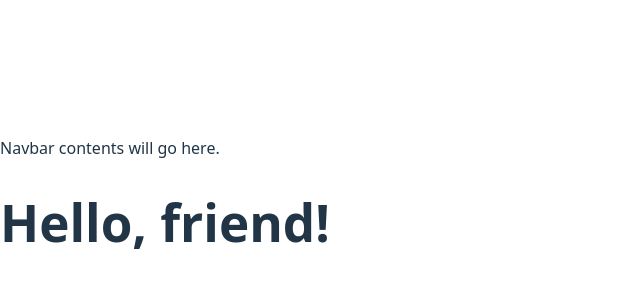
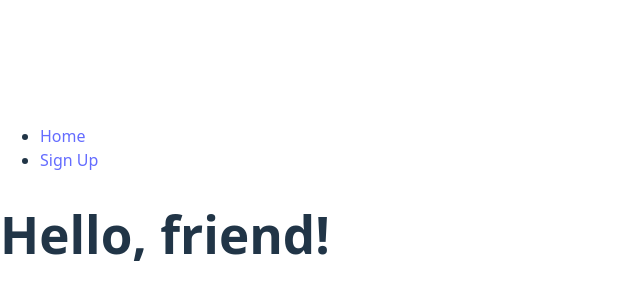
Before and after one commit to michaelmcbride113/react-jwt-auth-template, a React (Vite) app: page / in a window 1280 px wide. Shown: the part 198-498 px from the top of the page, without its empty margins (0-640 px from the left). Built offline with nearby package versions, Linux system fonts and the light colour scheme.

Commit message:
added route links

```diff
--- a/src/components/NavBar/NavBar.jsx
+++ b/src/components/NavBar/NavBar.jsx
@@ -1,7 +1,12 @@
+import { Link } from 'react-router';
+
 const NavBar = () => {
   return (
     <nav>
-        <p>Navbar contents will go here.</p>
+      <ul>
+        <li><Link to='/'>Home</Link></li>
+        <li><Link to='/sign-up'>Sign Up</Link></li>
+      </ul>
     </nav>
   );
 };
```
Lines whose indentation alone changed are shown as unchanged.
